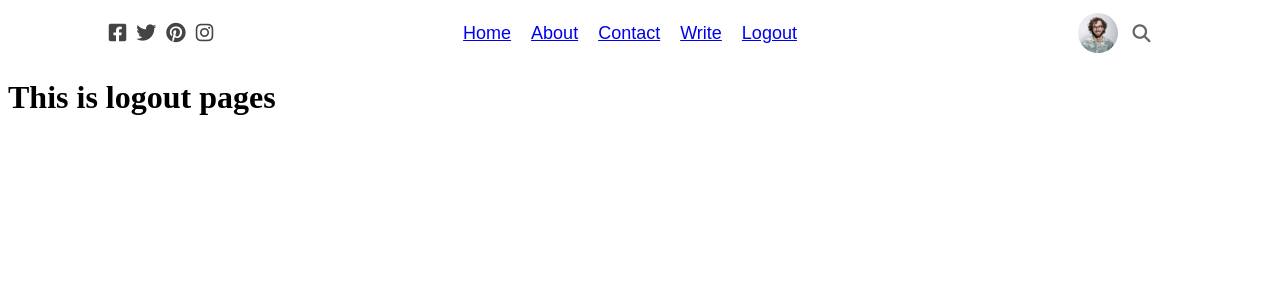
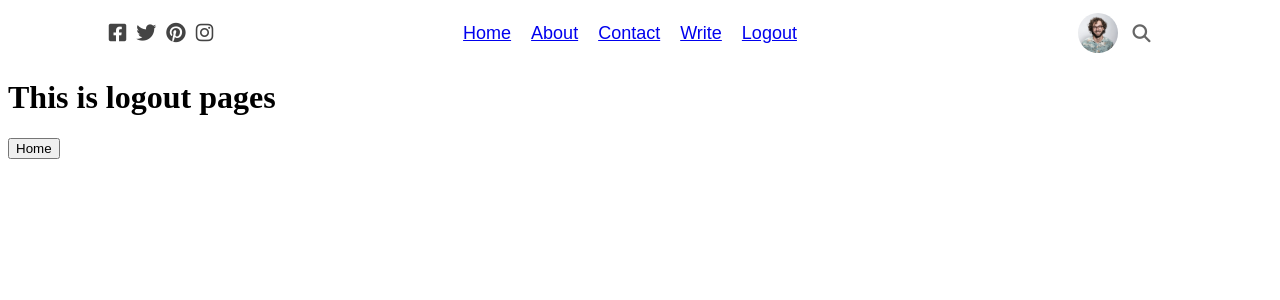
Before and after one commit to 22sayantan/React-Blog, a React (Vite) app: page /logout in a window 1280 px wide. Shown: the top 300 px of the page. Built offline with nearby package versions, Linux system fonts and the light colour scheme.

Commit message:
logout page add home button

```diff
--- a/src/pages/logout/LogOut.jsx
+++ b/src/pages/logout/LogOut.jsx
@@ -1,8 +1,10 @@
+import {Link} from 'react-router-dom'
 
 function LogOut() {
   return (
     <>
       <h1>This is logout pages</h1>
+      <Link to='/'><button>Home</button></Link>
     </>
   )
 }
```
